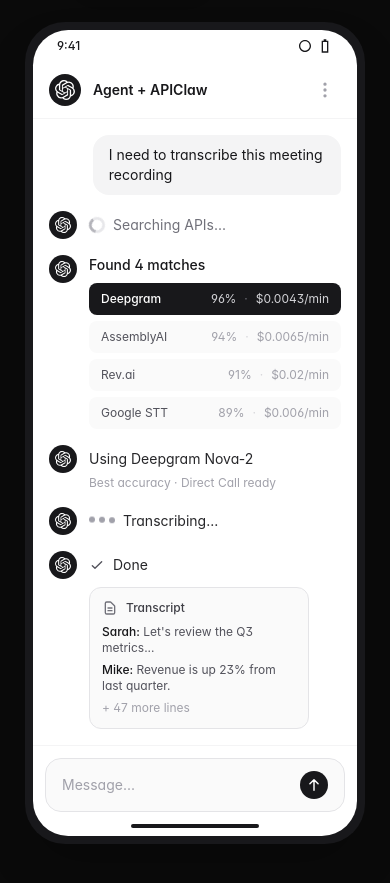
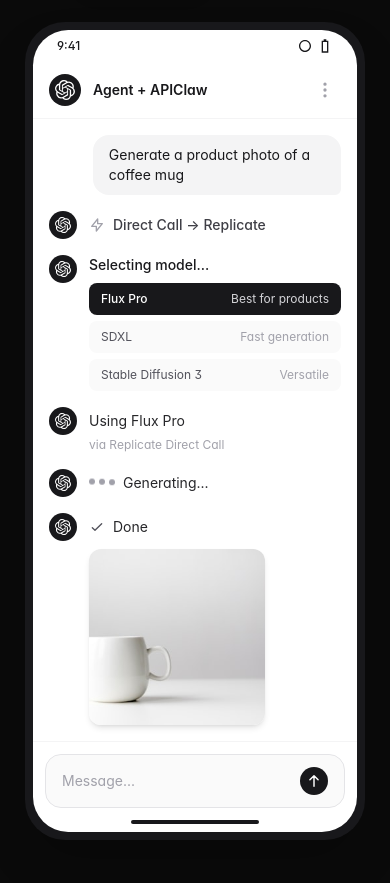
Before and after one commit to nordsym/apiclaw, a Next.js app in the folder landing/: page / in a window 390 px wide. Shown: the part 2200-3083 px from the top of the page. Built offline with nearby package versions, Linux system fonts and the light colour scheme.

Commit message:
feat: PhoneDemo shows Replicate Direct Call flow with model selection and real product image

```diff
--- a/landing/src/components/demo/PhoneDemo.tsx
+++ b/landing/src/components/demo/PhoneDemo.tsx
@@ -1,6 +1,7 @@
 "use client";
 
 import { useState, useEffect } from "react";
+import Image from "next/image";
 
 interface WithMessage {
   role: "user" | "assistant";
@@ -8,10 +9,9 @@ interface WithMessage {
   meta?: string;
   typing?: boolean;
   image?: boolean;
-  audio?: boolean;
-  transcript?: boolean;
   success?: boolean;
   search?: boolean;
+  models?: { name: string; match: string }[];
   results?: { name: string; match: string; cost: string }[];
 }
 
@@ -23,33 +23,32 @@ interface WithoutMessage {
 type Message = WithMessage | WithoutMessage;
 
 const WithAPIClaw: WithMessage[] = [
-  { role: "user", text: "I need to transcribe this meeting recording" },
-  { role: "assistant", text: "Searching APIs...", search: true },
+  { role: "user", text: "Generate a product photo of a coffee mug" },
+  { role: "assistant", text: "Direct Call → Replicate", search: true },
   {
     role: "assistant",
-    text: "Found 4 matches",
-    results: [
-      { name: "Deepgram", match: "96%", cost: "$0.0043/min" },
-      { name: "AssemblyAI", match: "94%", cost: "$0.0065/min" },
-      { name: "Rev.ai", match: "91%", cost: "$0.02/min" },
-      { name: "Google STT", match: "89%", cost: "$0.006/min" },
+    text: "Selecting model...",
+    models: [
+      { name: "Flux Pro", match: "Best for products" },
+      { name: "SDXL", match: "Fast generation" },
+      { name: "Stable Diffusion 3", match: "Versatile" },
     ]
   },
-  { role: "assistant", text: "Using Deepgram Nova-2", meta: "Best accuracy · Direct Call ready" },
-  { role: "assistant", text: "Transcribing...", typing: true },
-  { role: "assistant", text: "Done", transcript: true, success: true },
+  { role: "assistant", text: "Using Flux Pro", meta: "via Replicate Direct Call" },
+  { role: "assistant", text: "Generating...", typing: true },
+  { role: "assistant", text: "Done", image: true, success: true },
 ];
 
 const WithoutAPIClaw: WithoutMessage[] = [
-  { role: "step", text: "Search \"speech to text API\"" },
+  { role: "step", text: "Search \"AI image generation API\"" },
   { role: "step", text: "Open 12 tabs, compare providers" },
-  { role: "step", text: "Read documentation for each" },
-  { role: "step", text: "Create account on Deepgram" },
+  { role: "step", text: "Read Replicate documentation" },
+  { role: "step", text: "Create account on Replicate" },
   { role: "step", text: "Verify email, set up billing" },
   { role: "step", text: "Generate API key" },
   { role: "step", text: "Store key securely in .env" },
+  { role: "step", text: "Research which model to use" },
   { role: "step", text: "Write API integration code" },
-  { role: "step", text: "Debug authentication errors" },
   { role: "step", text: "Finally make first API call" },
 ];
 
@@ -188,12 +187,26 @@ export function PhoneDemo() {
                       {/* Message content */}
                       <div className="flex-1 min-w-0">
                         {msg.search && (
-                          <div className="flex items-center gap-2 text-zinc-500 text-sm py-1">
-                            <svg className="w-4 h-4 animate-spin text-zinc-400" fill="none" viewBox="0 0 24 24">
-                              <circle className="opacity-25" cx="12" cy="12" r="10" stroke="currentColor" strokeWidth="4" />
-                              <path className="opacity-75" fill="currentColor" d="M4 12a8 8 0 018-8V0C5.373 0 0 5.373 0 12h4zm2 5.291A7.962 7.962 0 014 12H0c0 3.042 1.135 5.824 3 7.938l3-2.647z" />
+                          <div className="flex items-center gap-2 text-zinc-700 text-sm py-1 font-medium">
+                            <svg className="w-4 h-4 text-zinc-400" fill="none" viewBox="0 0 24 24" stroke="currentColor" strokeWidth={2}>
+                              <path strokeLinecap="round" strokeLinejoin="round" d="M13 10V3L4 14h7v7l9-11h-7z" />
                             </svg>
                             {msg.text}
+                          </div>
+                        )}
+                        {msg.models && (
+                          <div className="space-y-2">
+                            <div className="text-zinc-900 text-sm font-medium">{msg.text}</div>
+                            <div className="space-y-1.5">
+                              {msg.models.map((m, j) => (
+                                <div key={j} className={`flex items-center justify-between text-xs px-3 py-2 rounded-lg ${
+                                  j === 0 ? "bg-zinc-900 text-white" : "bg-zinc-50 text-zinc-600"
+                                }`}>
+                                  <span className={j === 0 ? "font-medium" : ""}>{m.name}</span>
+                                  <span className={j === 0 ? "text-zinc-300" : "text-zinc-400"}>{m.match}</span>
+                                </div>
+                              ))}
+                            </div>
                           </div>
                         )}
                         {msg.results && (
@@ -215,7 +228,7 @@ export function PhoneDemo() {
                             </div>
                           </div>
                         )}
-                        {!msg.search && !msg.results && (
+                        {!msg.search && !msg.results && !msg.models && (
                           <div className="text-zinc-800 text-sm flex items-center gap-2 py-1">
                             {msg.success && (
                               <svg className="w-4 h-4 text-zinc-600" fill="none" viewBox="0 0 24 24" stroke="currentColor" strokeWidth={2}>
@@ -235,19 +248,15 @@ export function PhoneDemo() {
                         {msg.meta && (
                           <div className="text-zinc-400 text-xs mt-0.5">{msg.meta}</div>
                         )}
-                        {msg.transcript && (
-                          <div className="mt-2 bg-zinc-50 border border-zinc-200 rounded-xl p-3 max-w-[220px]">
-                            <div className="flex items-center gap-2 mb-2">
-                              <svg className="w-4 h-4 text-zinc-500" fill="none" viewBox="0 0 24 24" stroke="currentColor" strokeWidth={2}>
-                                <path strokeLinecap="round" strokeLinejoin="round" d="M9 12h6m-6 4h6m2 5H7a2 2 0 01-2-2V5a2 2 0 012-2h5.586a1 1 0 01.707.293l5.414 5.414a1 1 0 01.293.707V19a2 2 0 01-2 2z" />
-                              </svg>
-                              <span className="text-xs font-medium text-zinc-700">Transcript</span>
-                            </div>
-                            <div className="space-y-1.5 text-xs text-zinc-600">
-                              <p><span className="font-medium text-zinc-900">Sarah:</span> Let&apos;s review the Q3 metrics...</p>
-                              <p><span className="font-medium text-zinc-900">Mike:</span> Revenue is up 23% from last quarter.</p>
-                              <p className="text-zinc-400">+ 47 more lines</p>
-                            </div>
+                        {msg.image && (
+                          <div className="mt-2 w-44 aspect-square rounded-xl overflow-hidden shadow-md">
+                            <Image
+                              src="/demo-product.jpg"
+                              alt="Generated product image"
+                              width={176}
+                              height={176}
+                              className="w-full h-full object-cover"
+                            />
                           </div>
                         )}
                       </div>
--- a/landing/src/lib/stats.json
+++ b/landing/src/lib/stats.json
@@ -4,7 +4,7 @@
   "directCallCount": 10,
   "categoryCount": 13,
   "lastUpdated": "2026-02-27T09:10:41.344767",
-  "generatedAt": "2026-03-01T08:34:29.570Z",
+  "generatedAt": "2026-03-01T08:49:01.795Z",
   "categoryBreakdown": {
     "Finance": 1179,
     "Auth & Security": 491,
```
Also changed, not shown: landing/public/demo-product.jpg (added).
